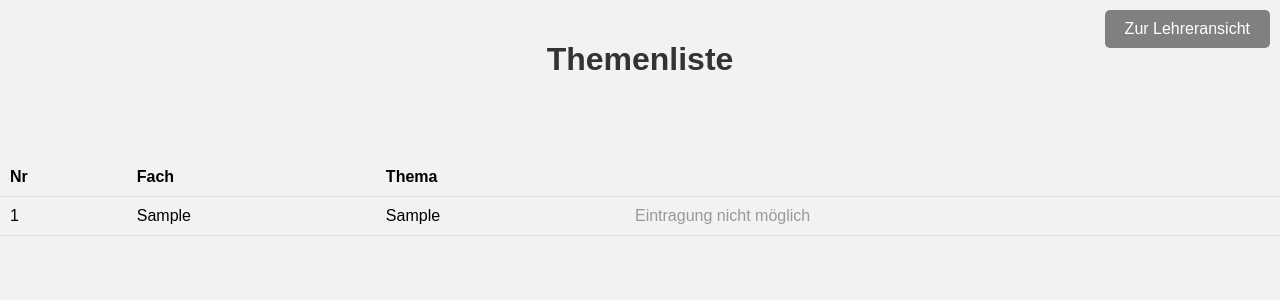
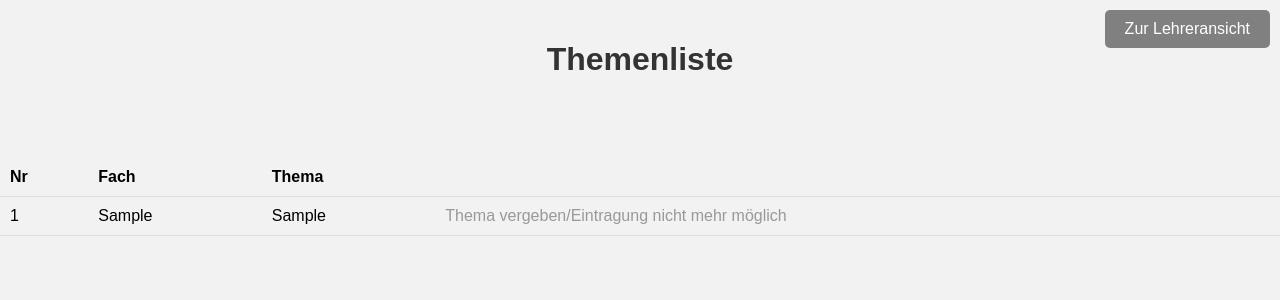
Before and after one commit to BestRazer/belegarbeitmanager, a Flask app: page / in a window 1280 px wide. Shown: the top 300 px of the page. Run offline with Flask 3, Linux system fonts and the light colour scheme; tables that the repository leaves empty hold one stand-in row (values such as "Sample post").

Commit message:
Meldung bei vergebenen Thema eindeutiger gemacht

```diff
--- a/templates/index.html
+++ b/templates/index.html
@@ -29,7 +29,7 @@
                     <input type="submit" value="Eintragen">
                 </form>
                 {% else %}
-                <span class="not-possible">Eintragung nicht möglich</span>
+                <span class="not-possible">Thema vergeben/Eintragung nicht mehr möglich</span>
                 {% endif %}
             </td>
         </tr>
```
